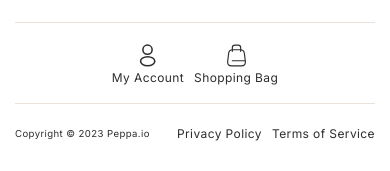
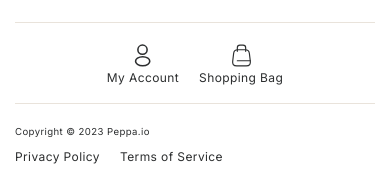
Before and after one commit to mikebellami/The-Store, a React (Create React App) app: page /cart in a window 390 px wide. Shown: the part 857-1028 px from the top of the page. Built offline with nearby package versions, Linux system fonts and the light colour scheme.

Commit message:
footer adjustment

```diff
--- a/src/component/Footer/footer.module.css
+++ b/src/component/Footer/footer.module.css
@@ -10,7 +10,7 @@
 .navLinks {
     list-style: none;
     display: flex;
-    gap: 10px;
+    gap: 20px;
 }
 
 .navlink {
@@ -31,6 +31,7 @@
 
 .link:hover {
     text-decoration: none;
+    color: var(--primary-color);
 }
 
 .link svg {
@@ -38,11 +39,26 @@
     height: 25px;
 }
 
+
 .link svg path {
     stroke: #2C2E2F;
 }
-
+.link svg path:hover {
+    stroke: var(--primary-color);
+}
 .bt {
     border-top: 1px solid #E9E3DB;
     padding-top: 20px;
 }
+.footer{
+    display: flex;
+    justify-content: space-between;
+    align-items: center;
+}
+
+@media screen and (max-width: 425px) {
+    .footer{
+        flex-direction: column;
+        align-items: flex-start;
+    }
+}
--- a/src/component/Footer/index.js
+++ b/src/component/Footer/index.js
@@ -19,15 +19,15 @@ const Footer = () => {
 					</li>
 					<li className={styles.navlink}>
 						<Link to="/cart" className={styles.link}>
-							<ShoppingBagIcon />
+							<ShoppingBagIcon  />
 							<p>Shopping Bag</p>
 						</Link>
 					</li>
 				</ul>
 			</div>
-			<div
-				className={`${styles.bt} d-flex justify-content-between align-items-center`}
-			>
+			<div className={styles.bt}>
+				<div className={styles.footer}>
+
 				<p className={styles.copyright}>Copyright © 2023 Peppa.io</p>
 				<ul className={styles.navLinks}>
 					<li className={styles.navlink}>
@@ -41,6 +41,7 @@ const Footer = () => {
 						</a>
 					</li>
 				</ul>
+				</div>
 			</div>
 		</div>
 	);
--- a/src/page/home/home.module.css
+++ b/src/page/home/home.module.css
@@ -217,9 +217,9 @@
     align-items: center;
     border: 1px solid red;
   } */
-  /* .serach-container{
-    max-width: 100%;
-  } */
+    /* .serach-container{
+      max-width: 100%;
+    } */
   .search-input{
   width: 180px;
  }
```
